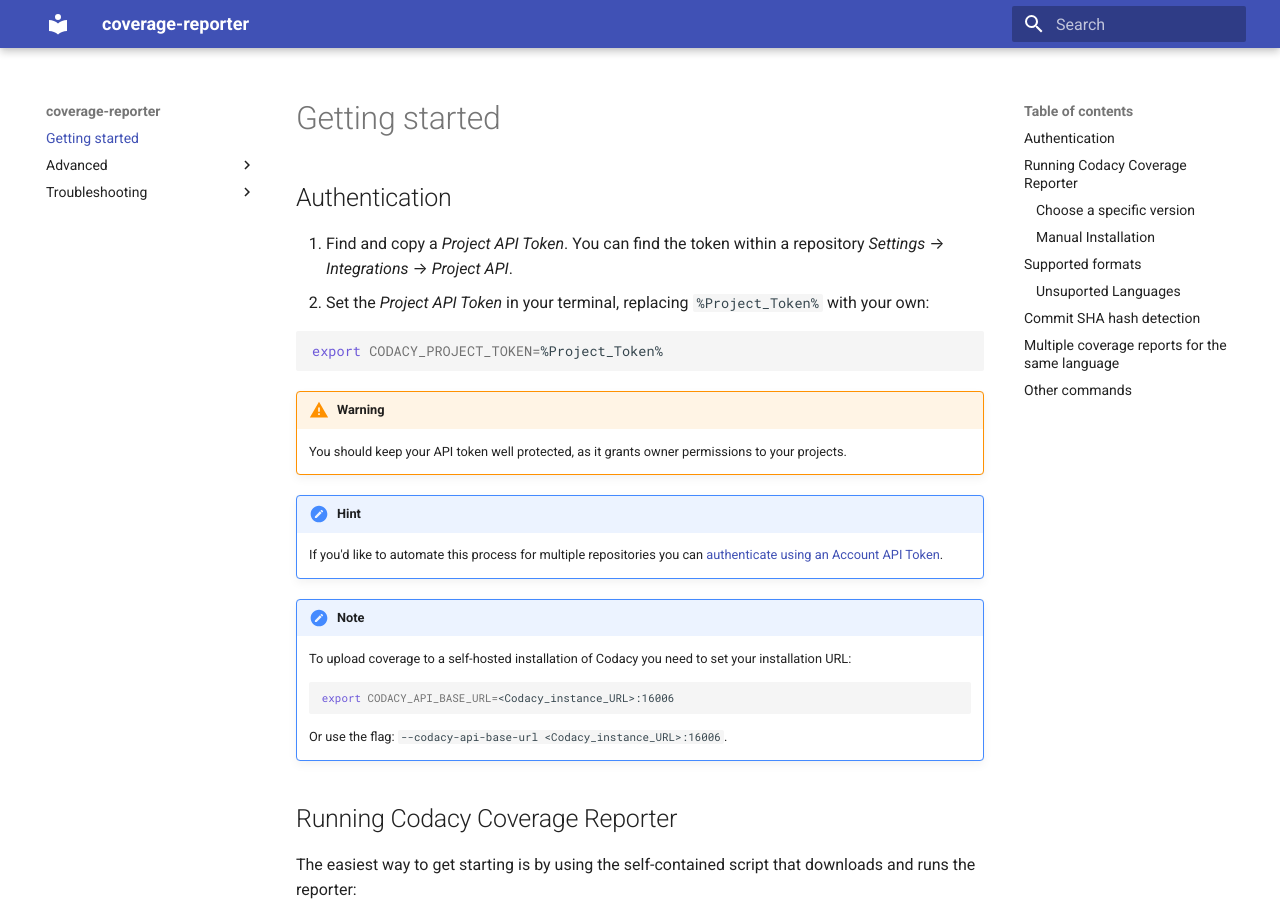
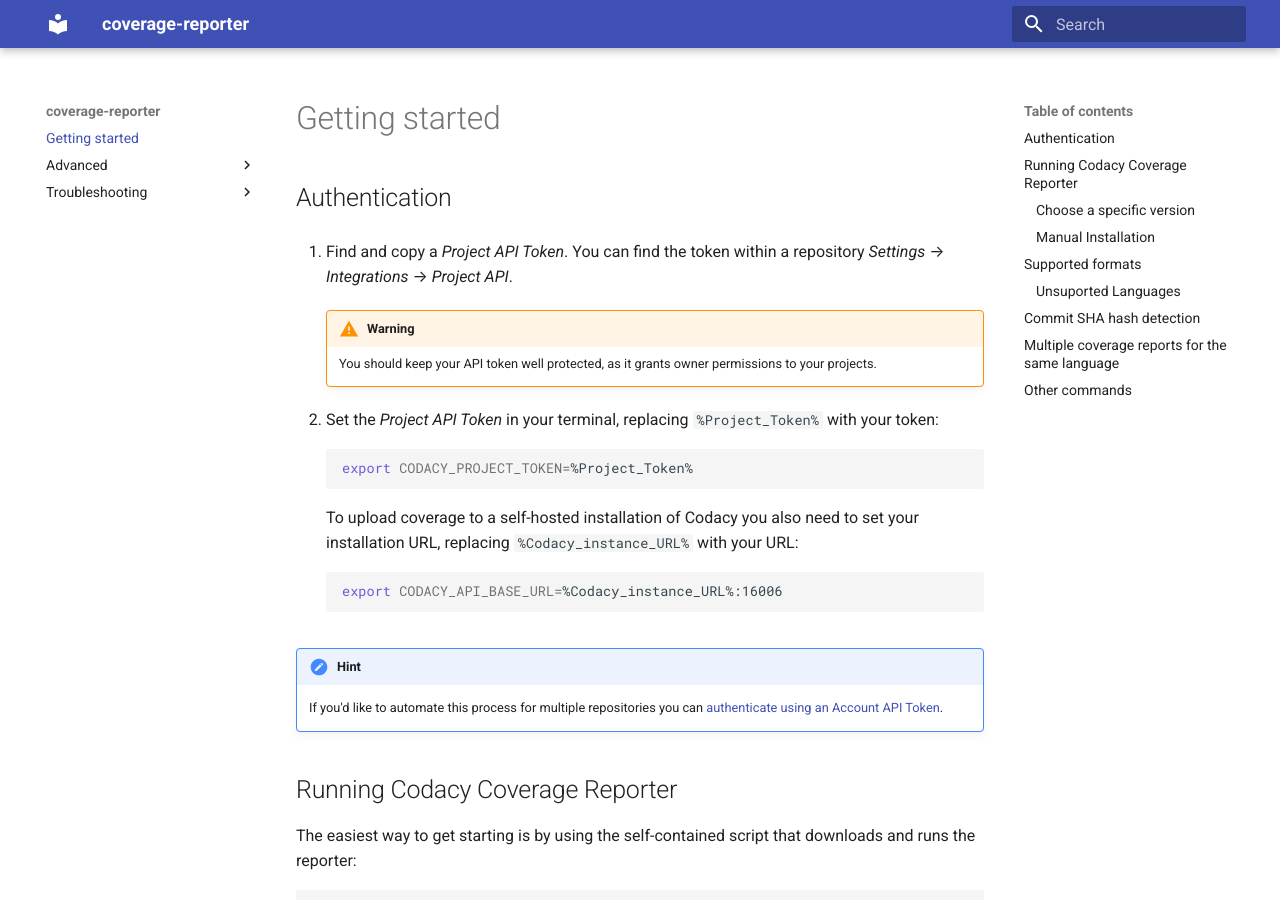
Before and after one commit to codacy/codacy-coverage-reporter, an MkDocs documentation site: the page built from docs/index.md, in a window 1280 px wide and 900 px high. Built offline with MkDocs 1.6.1 and Material for MkDocs 9.7.7, drawn with Linux system fonts in a browser that asks for light colours.

Commit message:
Minor improvements to formatting and readability

````diff
--- a/docs/index.md
+++ b/docs/index.md
@@ -2,27 +2,26 @@
 
 ## Authentication
 
-1. Find and copy a *Project API Token*. You can find the token within a repository *Settings* → *Integrations* → *Project API*.
-1. Set the *Project API Token* in your terminal, replacing `%Project_Token%` with your own:
+1.  Find and copy a *Project API Token*. You can find the token within a repository *Settings* → *Integrations* → *Project API*.
 
-```bash
-export CODACY_PROJECT_TOKEN=%Project_Token%
-```
+    !!! warning
+        You should keep your API token well protected, as it grants owner permissions to your projects.
 
-!!! warning
-    You should keep your API token well protected, as it grants owner permissions to your projects.
+1.  Set the *Project API Token* in your terminal, replacing `%Project_Token%` with your token:
+
+    ```bash
+    export CODACY_PROJECT_TOKEN=%Project_Token%
+    ```
+
+    To upload coverage to a self-hosted installation of Codacy you also need to set your installation URL, replacing `%Codacy_instance_URL%` with your URL:
+
+    ```bash
+    export CODACY_API_BASE_URL=%Codacy_instance_URL%:16006
+    ```
 
 !!! hint
     If you'd like to automate this process for multiple repositories you can [authenticate using an Account API Token](advanced/authenticating-using-account-token.md).
 
-!!! note
-    To upload coverage to a self-hosted installation of Codacy you need to set your installation URL:
-
-    ```bash
-    export CODACY_API_BASE_URL=<Codacy_instance_URL>:16006
-    ```
-
-    Or use the flag: `--codacy-api-base-url <Codacy_instance_URL>:16006`.
 
 ## Running Codacy Coverage Reporter
 
@@ -33,6 +32,7 @@
 ```
 
 ### Choose a specific version
+
 The script uses by default the latest version.
 
 If you want to specify a coverage reporter version, use `CODACY_REPORTER_VERSION` environment variable.
````
Also changed, not shown: docs/advanced/multiple-reports.md (+13 -9 lines).
